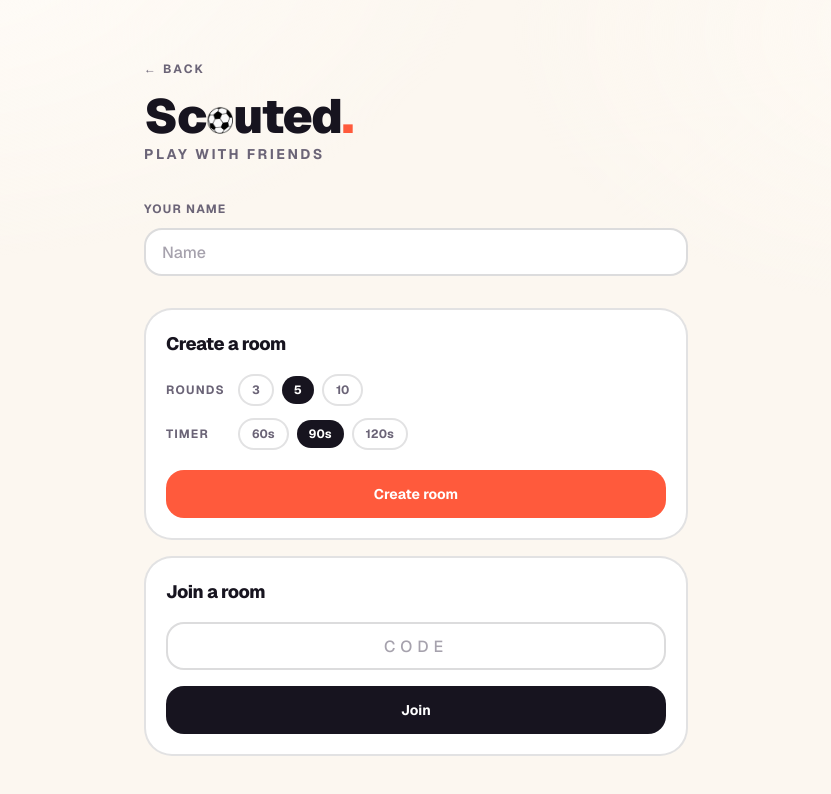
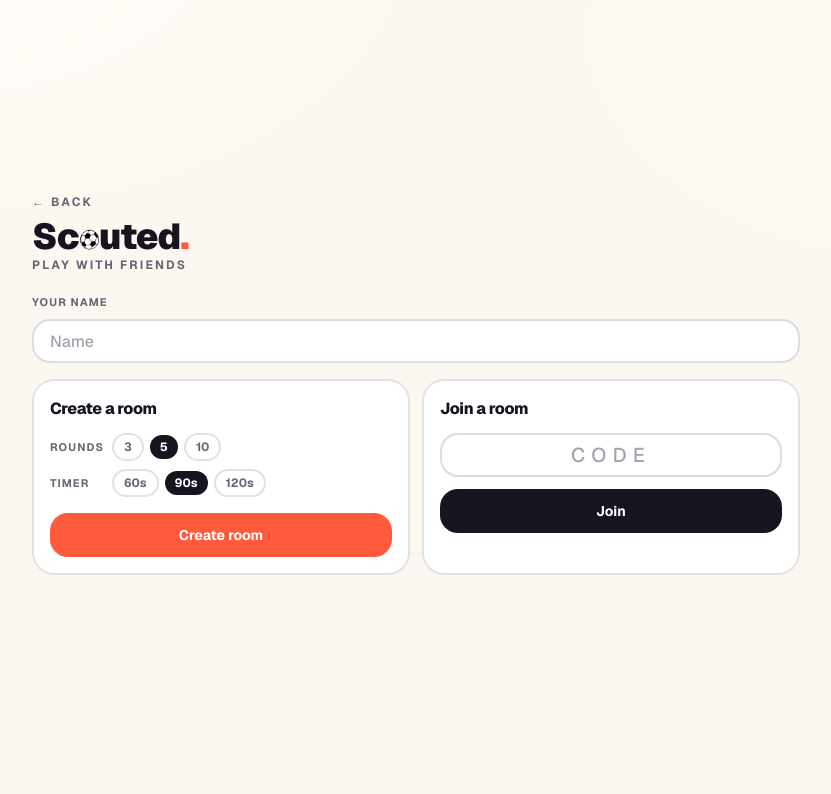
Before and after one commit to Sharone-12/Scouted-wordle-for-football, a Next.js app: page /rooms in a window 1280 px wide. Shown: the top 794 px of the page, without its empty margins (224-1055 px from the left). Built offline with nearby package versions, Linux system fonts and the light colour scheme.

Commit message:
Single-screen friends page

```diff
--- a/src/components/rooms-lobby.tsx
+++ b/src/components/rooms-lobby.tsx
@@ -53,30 +53,38 @@ export function RoomsLobby() {
   }
 
   const field =
-    "h-12 w-full rounded-2xl border-2 border-ink/15 bg-white px-4 text-base font-semibold " +
+    "h-11 w-full rounded-2xl border-2 border-ink/15 bg-white px-4 text-base font-semibold " +
     "outline-none placeholder:font-medium placeholder:text-ink-soft/60 focus-visible:border-brand";
   const chip = (on: boolean) =>
-    `rounded-full px-3 py-1.5 text-xs font-bold ${on ? "bg-ink text-white" : "bg-white text-ink-soft border-2 border-ink/12"}`;
+    `rounded-full px-2.5 py-1 text-xs font-bold ${on ? "bg-ink text-white" : "bg-white text-ink-soft border-2 border-ink/12"}`;
 
   return (
-    <main className="mx-auto w-full max-w-xl px-4 py-10 sm:py-14">
+    // One screen, no scrolling: `h-dvh` tracks the visible viewport on mobile
+    // where the browser chrome comes and goes, and the two cards sit side by
+    // side from the small breakpoint up so nothing falls below the fold.
+    <main className="flex h-dvh flex-col overflow-hidden px-4 py-5">
+      <div className="mx-auto flex w-full max-w-3xl flex-1 flex-col justify-center gap-4">
+        <div>
           <Link href="/" className="text-xs font-bold uppercase tracking-[0.18em] text-ink-soft">
             ← Back
           </Link>
-      <h1 className="mt-3 text-4xl font-black tracking-tight sm:text-5xl">
+          <h1 className="mt-1 text-3xl font-black tracking-tight sm:text-4xl">
             <span className="sr-only">Scouted with friends</span>
             <span aria-hidden>
               Sc<Ball />uted<span className="text-brand">.</span>
             </span>
           </h1>
-      <p className="mt-1 text-sm font-bold uppercase tracking-[0.18em] text-ink-soft">
+          <p className="text-xs font-bold uppercase tracking-[0.18em] text-ink-soft">
             Play with friends
           </p>
+        </div>
 
-      <label className="mt-8 block">
-        <span className="text-xs font-bold uppercase tracking-[0.1em] text-ink-soft">Your name</span>
+        <label className="block">
+          <span className="text-[11px] font-bold uppercase tracking-[0.1em] text-ink-soft">
+            Your name
+          </span>
           <input
-          className={`mt-2 ${field}`}
+            className={`mt-1.5 ${field}`}
             value={name}
             maxLength={24}
             placeholder="Name"
@@ -84,11 +92,12 @@ export function RoomsLobby() {
           />
         </label>
 
-      <section className="mt-8 rounded-[28px] border-2 border-ink/12 bg-white p-5">
-        <h2 className="text-lg font-extrabold tracking-tight">Create a room</h2>
-        <div className="mt-4 space-y-3">
-          <div className="flex flex-wrap items-center gap-2">
-            <span className="w-16 text-xs font-bold uppercase tracking-[0.1em] text-ink-soft">
+        <div className="grid gap-3 sm:grid-cols-2">
+          <section className="rounded-3xl border-2 border-ink/12 bg-white p-4">
+            <h2 className="text-base font-extrabold tracking-tight">Create a room</h2>
+            <div className="mt-3 space-y-2">
+              <div className="flex flex-wrap items-center gap-1.5">
+                <span className="w-14 text-[11px] font-bold uppercase tracking-[0.1em] text-ink-soft">
                   Rounds
                 </span>
                 {ROUND_CHOICES.map((r) => (
@@ -97,13 +106,13 @@ export function RoomsLobby() {
                   </button>
                 ))}
               </div>
-          <div className="flex flex-wrap items-center gap-2">
-            <span className="w-16 text-xs font-bold uppercase tracking-[0.1em] text-ink-soft">
+              <div className="flex flex-wrap items-center gap-1.5">
+                <span className="w-14 text-[11px] font-bold uppercase tracking-[0.1em] text-ink-soft">
                   Timer
                 </span>
-            {SECONDS_CHOICES.map((s) => (
-              <button key={s} type="button" className={chip(seconds === s)} onClick={() => setSeconds(s)}>
-                {s}s
+                {SECONDS_CHOICES.map((sec) => (
+                  <button key={sec} type="button" className={chip(seconds === sec)} onClick={() => setSeconds(sec)}>
+                    {sec}s
                   </button>
                 ))}
               </div>
@@ -112,17 +121,17 @@ export function RoomsLobby() {
               type="button"
               disabled={busy}
               onClick={create}
-          className="mt-5 h-12 w-full rounded-2xl bg-brand text-sm font-bold text-white
+              className="mt-4 h-11 w-full rounded-2xl bg-brand text-sm font-bold text-white
                          hover:bg-brand-deep disabled:opacity-50"
             >
               Create room
             </button>
           </section>
 
-      <section className="mt-4 rounded-[28px] border-2 border-ink/12 bg-white p-5">
-        <h2 className="text-lg font-extrabold tracking-tight">Join a room</h2>
+          <section className="rounded-3xl border-2 border-ink/12 bg-white p-4">
+            <h2 className="text-base font-extrabold tracking-tight">Join a room</h2>
             <input
-          className={`mt-4 ${field} text-center text-2xl font-black uppercase tracking-[0.3em]`}
+              className={`mt-3 ${field} text-center text-xl font-black uppercase tracking-[0.3em]`}
               value={code}
               maxLength={4}
               placeholder="CODE"
@@ -133,18 +142,20 @@ export function RoomsLobby() {
               type="button"
               disabled={busy}
               onClick={join}
-          className="mt-4 h-12 w-full rounded-2xl bg-ink text-sm font-bold text-white
+              className="mt-3 h-11 w-full rounded-2xl bg-ink text-sm font-bold text-white
                          hover:bg-ink/90 disabled:opacity-50"
             >
               Join
             </button>
           </section>
+        </div>
 
-      {error && (
-        <p role="alert" className="mt-4 text-sm font-bold text-brand-deep">
+        {/* Reserved rather than conditional, so an error appearing does not
+            shift the cards and push something off a short screen. */}
+        <p role="alert" className="min-h-5 text-sm font-bold text-brand-deep">
           {error}
         </p>
-      )}
+      </div>
     </main>
   );
 }
```
Lines whose indentation alone changed are shown as unchanged.
